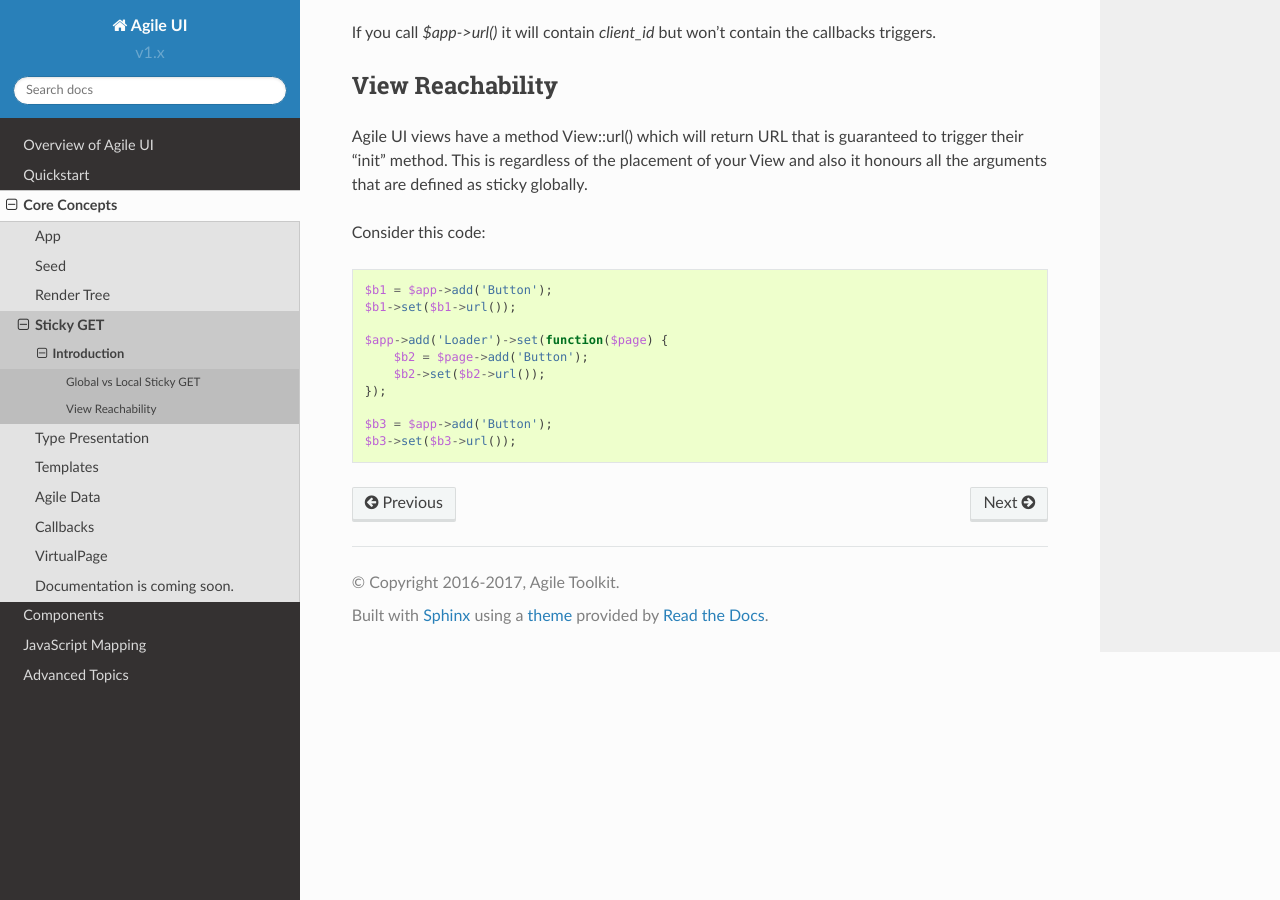
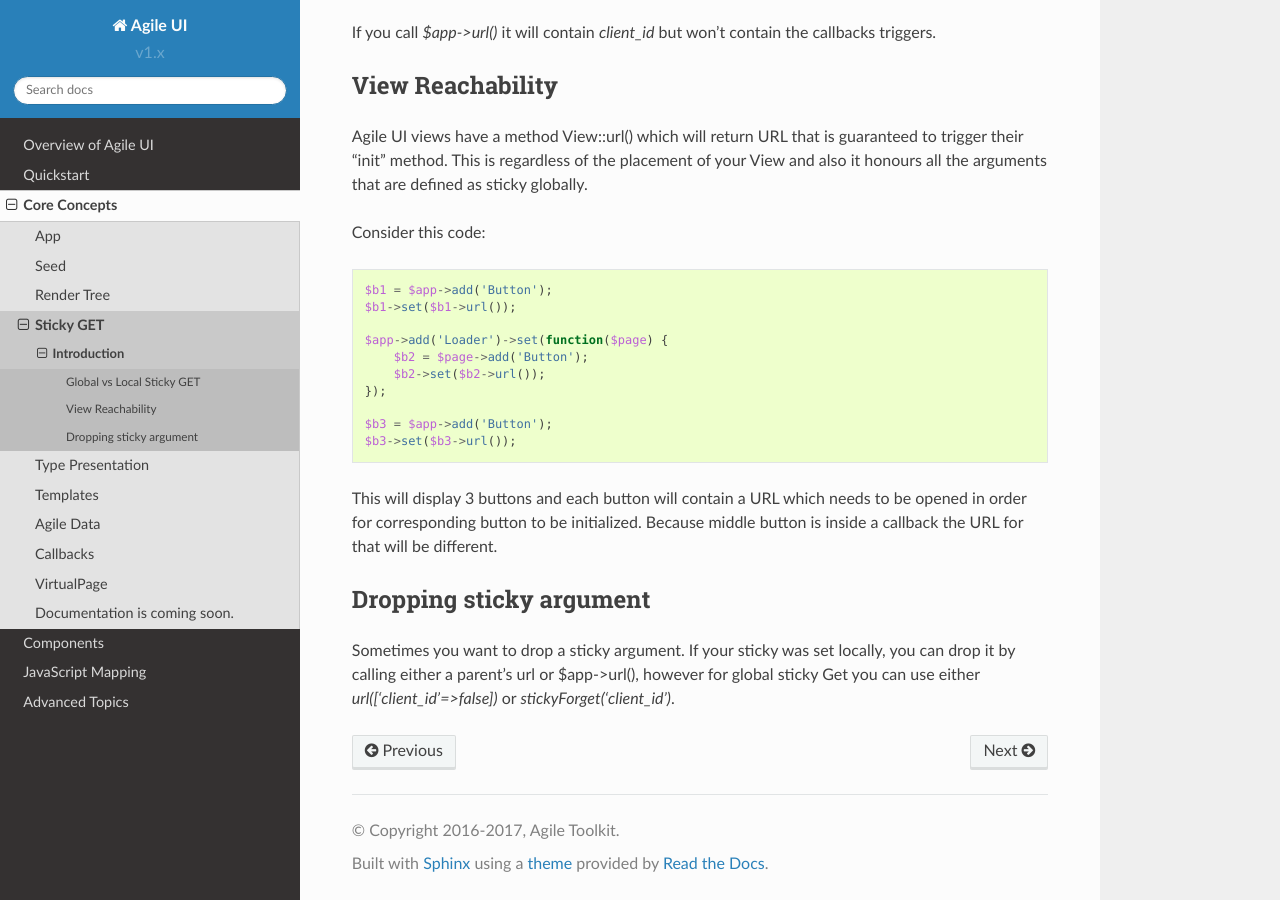
Before and after one commit to atk4/ui, a Sphinx documentation site: the page built from docs/sticky.rst, in a window 1280 px wide and 900 px high, scrolled down 1351 px. Built offline with Sphinx 7.4.7 and the Read the Docs theme 2.0.0, drawn with Linux system fonts in a browser that asks for light colours; pages that are not in the unit, such as notebooks, are missing from menus; cross-references to code outside the pages are shown as plain code.

Commit message:
finished doc

```diff
--- a/docs/sticky.rst
+++ b/docs/sticky.rst
@@ -78,3 +78,15 @@ Consider this code::
 
     $b3 = $app->add('Button');
     $b3->set($b3->url());
+
+This will display 3 buttons and each button will contain a URL which needs to be opened in order for
+corresponding button to be initialized. Because middle button is inside a callback the URL for that
+will be different.
+
+
+Dropping sticky argument
+^^^^^^^^^^^^^^^^^^^^^^^^
+
+Sometimes you want to drop a sticky argument. If your sticky was set locally, you can drop it by calling
+either a parent's url or $app->url(), however for global sticky Get you can use either `url(['client_id'=>false])`
+or `stickyForget('client_id')`.
```
